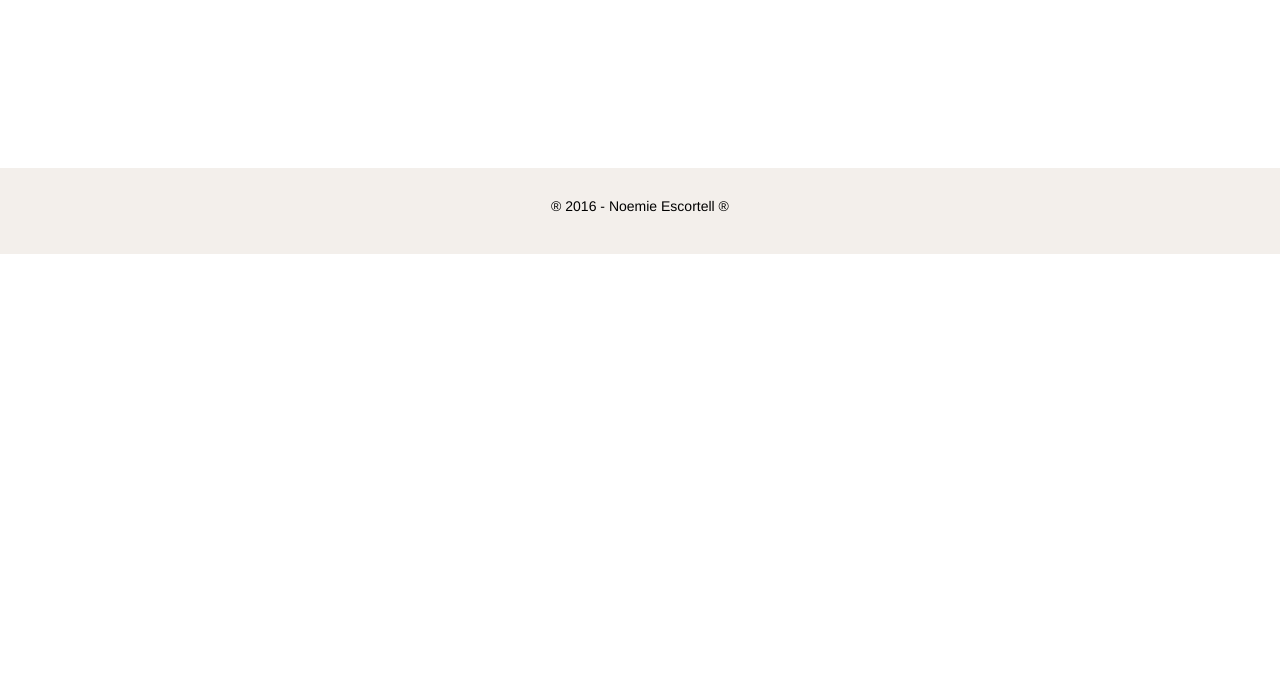
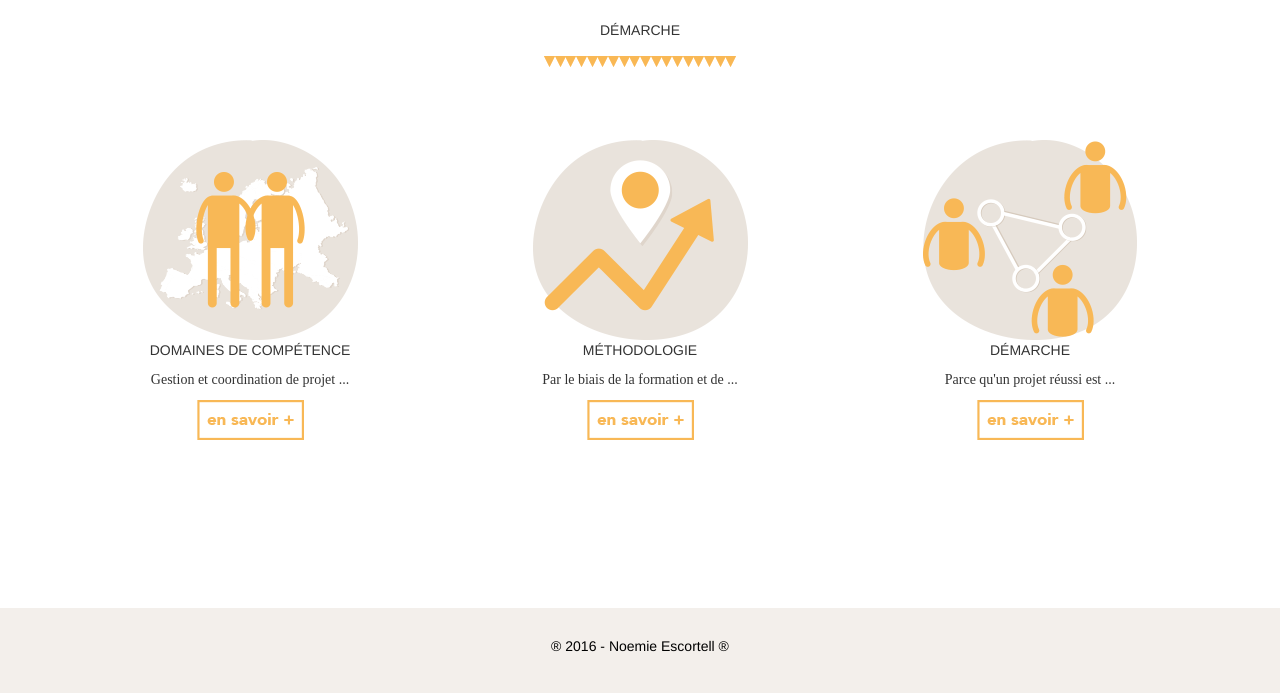
Before and after one commit to Millaamillaa/noemie-escortell, a PHP site: page /demarches.php in a window 1280 px wide. Shown: the part 80-773 px from the top of the page. Run offline with PHP 8.4, Linux system fonts and the light colour scheme; some libraries are stand-ins or nearby versions; some web fonts are replaced.

Commit message:
base pour démarche
intégrer les img

```diff
--- a/demarches.php
+++ b/demarches.php
@@ -1,6 +1,43 @@
 <?php
 include_once 'inc/header.php';
 ?>
+<!-- bloc 1-->
+    <section id="prestation">
+        <p class="bigtitledemarche"> DÉMARCHE </p>
+        <img src="img/prestation-soulignage-titre.png" alt="vignette"> <!-- démarche -->
+
+        <div class="container">
+            <div class="row">
+                <!-- picto 1 -->
+                <div class="col-xs-12 col-sm-9 col-md-6 col-lg-4">
+                    <div class="mespicto">
+                    	<img class="prestapicto" src="img/prestation-picto-1.png" alt="vignette"> <!-- picto 1 -->
+                        <p class="titlepresta"> DOMAINES DE COMPÉTENCE </p>
+                        <p class="textpresta"> Gestion et coordination de projet ... </p>
+                        <a href="lienverslalecture du texte"><img src="img/btn-ensavoirplus.png"></a> <!-- en savoir plus image -->
+                    </div>
+                </div>
+                <!-- picto 2 -->
+                <div class="col-xs-12 col-sm-9 col-md-6 col-lg-4">
+                    <div class="mespicto">
+                    	<img class="prestapicto" src="img/prestation-picto-2.png" alt="vignette"> <!-- picto 2 -->
+                        <p class="titlepresta"> MÉTHODOLOGIE </p>
+                        <p class="textpresta"> Par le biais de la formation et de ... </p>
+                        <a href="lienverslalecture du texte"><img src="img/btn-ensavoirplus.png"></a> <!-- en savoir plus image -->
+                    </div>
+                </div>
+                <!-- picto 3-->
+                <div class="col-xs-12 col-sm-9 col-md-6 col-lg-4">
+                    <div class="mespicto">
+                    	<img class="prestapicto" src="img/prestation-picto-3.png" alt="vignette"> <!-- picto  3-->
+                        <p class="titlepresta"> DÉMARCHE </p>
+                        <p class="textpresta"> Parce qu'un projet réussi est ... </p>
+                        <a href="lienverslalecture du texte"><img src="img/btn-ensavoirplus.png"></a> <!-- en savoir plus image -->
+                    </div>
+                </div>
+            </div>
+        </div>
+    </section>
 <?php
 include_once 'inc/footer.php';
 ?>
```
